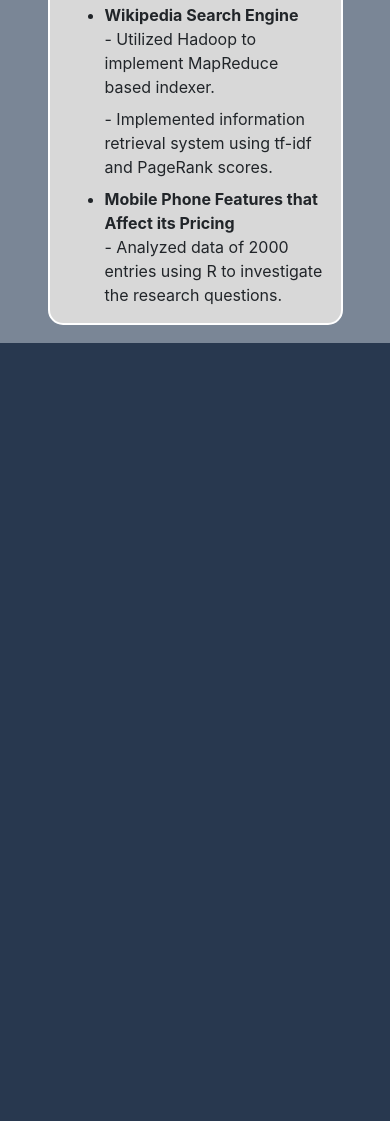
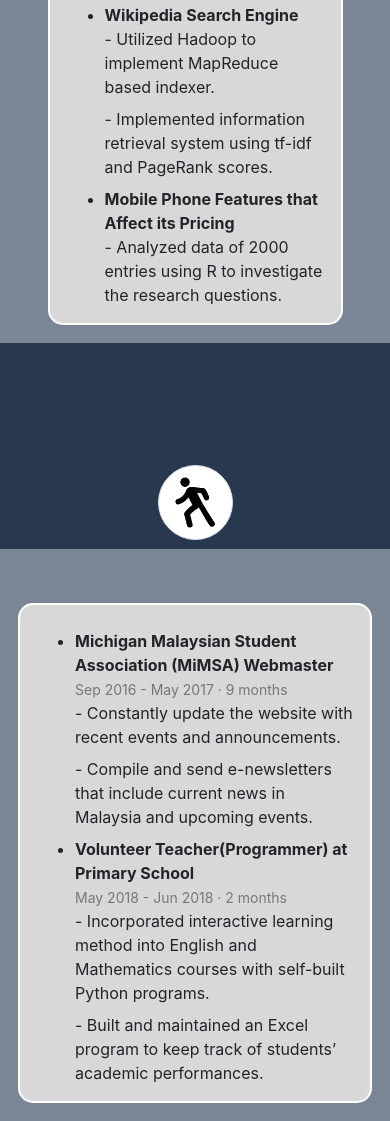
Before and after one commit to alstonooi/alstonooi.github.io, a plain HTML site: page index.html in a window 390 px wide. Shown: the part 4938-6059 px from the top of the page. Before the commit the page ends 5281 px from the top, so only its background shows below. Drawn offline with nearby package versions, Linux system fonts and the light colour scheme.

Commit message:
add activities

```diff
--- a/index.html
+++ b/index.html
@@ -87,6 +87,9 @@
         </li>
         <li class="nav-item">
           <a class="nav-link" href="#Projects">Projects</a>
+        </li>
+        <li class="nav-item">
+          <a class="nav-link" href="#activities">Activities</a>
         </li>
         <li class="nav-item">
           <a class="nav-link" href="https://docs.google.com/document/d/1n4ZmKYUb-9T-xq_U0cC4gauC8pclG9H39z5xznmr3Sk/edit?usp=sharing">PDF</a>
@@ -310,5 +313,34 @@
       </div>
   </div>
 </div>
+
+<div class="section" id="activities">
+  <div class="container-fluid no-padding content">
+    <div class="row header justify-content-md-center mx-auto">
+      <div class="col-8 col-sm-8 col-md-10 col-lg-10 justify-content-md-center mx-auto">
+        <div class="row justify-content-md-center mx-auto">
+          <div class="col-6 col-sm-6 col-md-4 col-lg-2 justify-content-md-center mx-auto icon">
+            <img src="activitie.png" alt="icon_pic" class="img-responsive img-thumbnail rounded-circle">
+          </div>
+        </div>
+      </div>
+    </div>
+    <div class="row bodyy bodypad">
+      <div class="col-lg-10 mx-auto content_text_work">
+        <br>
+        <ul>
+          <li> <strong>Michigan Malaysian Student Association (MiMSA) Webmaster </strong></li>
+          <span class="duration"> Sep 2016 - May 2017 &#8231; 9 months</span>
+            <dd>- Constantly update the website with recent events and announcements.</dd>
+            <dd>- Compile and send e-newsletters that include current news in Malaysia and upcoming events.</dd>
+          <li><strong>Volunteer Teacher(Programmer) at Primary School</strong></li>
+          <span class="duration">May 2018 - Jun 2018  &#8231; 2 months</span>
+            <dd>- Incorporated interactive learning method into English and Mathematics courses with self-built Python programs.</dd>
+            <dd>- Built and maintained an Excel program to keep track of students’ academic performances.</dd>
+        </ul>
+      </div>
+    </div>
+  </div>
+</div>
 </body>
 </html>
```
Also changed, not shown: activitie.png (added).
